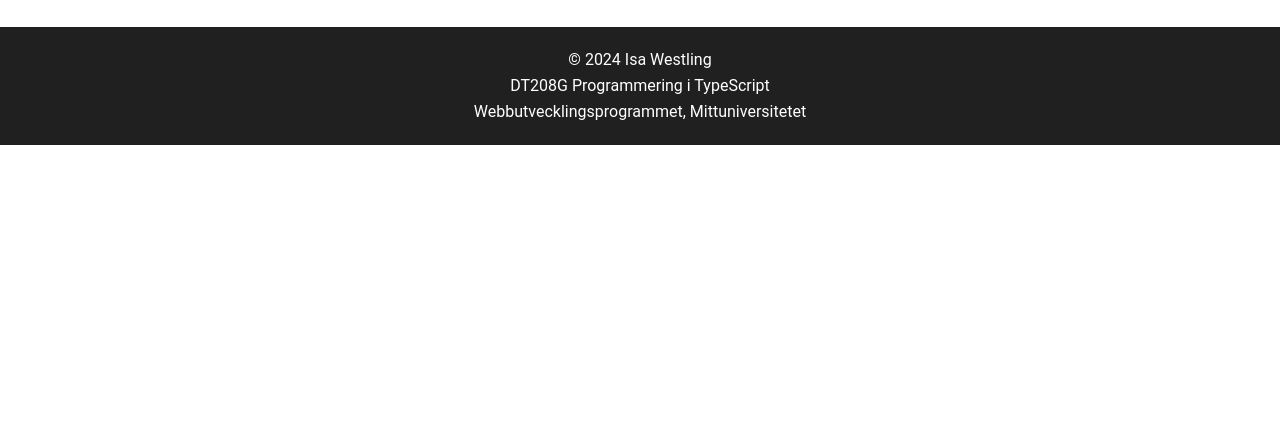
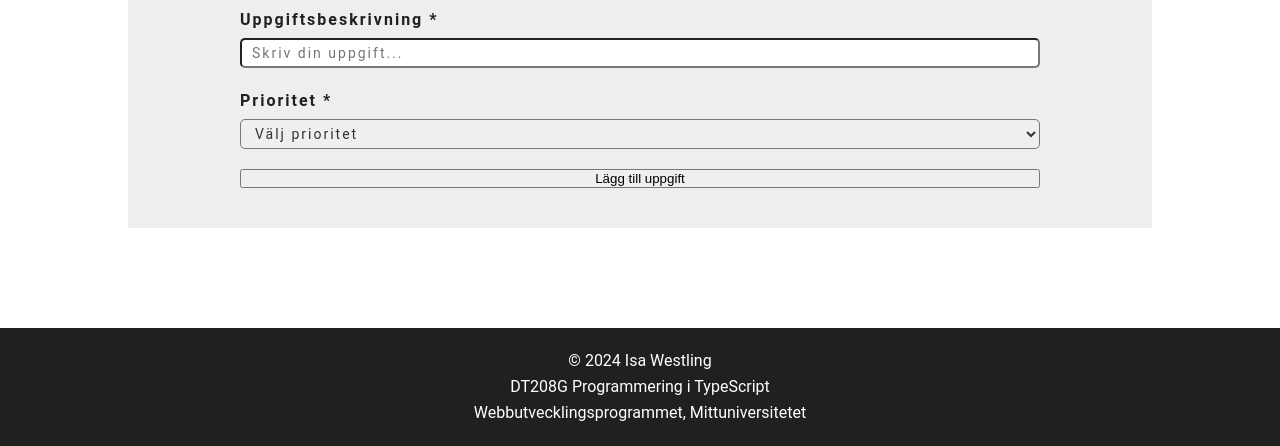
Before and after one commit to iswe2301/moment2, a website built with Parcel: page src/index.html in a window 1280 px wide. Shown: the part 364-810 px from the top of the page. Built offline with nearby package versions, Linux system fonts and the light colour scheme.

Commit message:
Skapat formulär för att kunna lägga till uppgifter

```diff
--- a/src/index.html
+++ b/src/index.html
@@ -17,7 +17,19 @@
     </header>
 
     <main>
-
+        <h1>Att göra-lista</h1>
+        <form id="todo-form">
+            <label for="task-input">Uppgiftsbeskrivning <span class="required">*</span></label>
+            <input type="text" id="task-input" placeholder="Skriv din uppgift..." required>
+            <label for="priority">Prioritet <span class="required">*</span></label>
+            <select id="priority" required>
+                <option value="">Välj prioritet</option>
+                <option value="1">Hög prioritet (1)</option>
+                <option value="2">Medel prioritet (2)</option>
+                <option value="3">Låg prioritet (3)</option>
+            </select>
+            <button type="submit">Lägg till uppgift</button>
+        </form>
     </main>
     <footer>
         <p>&copy; 2024 Isa Westling</p>
```
